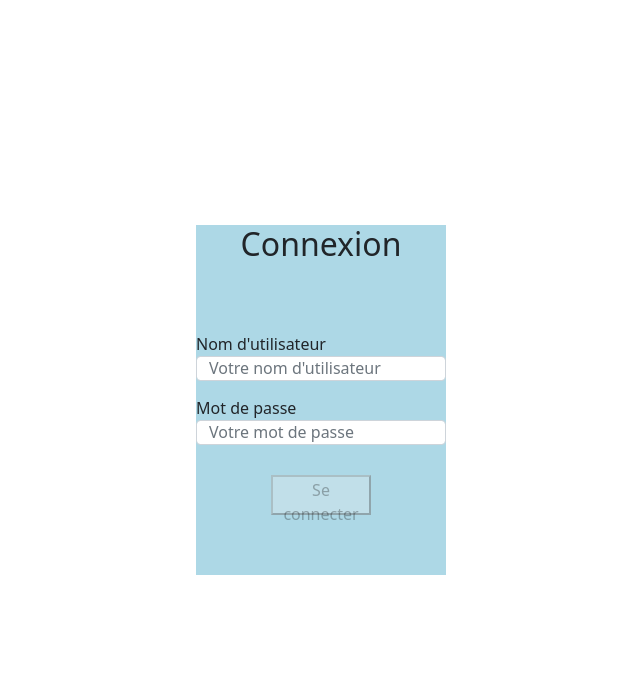
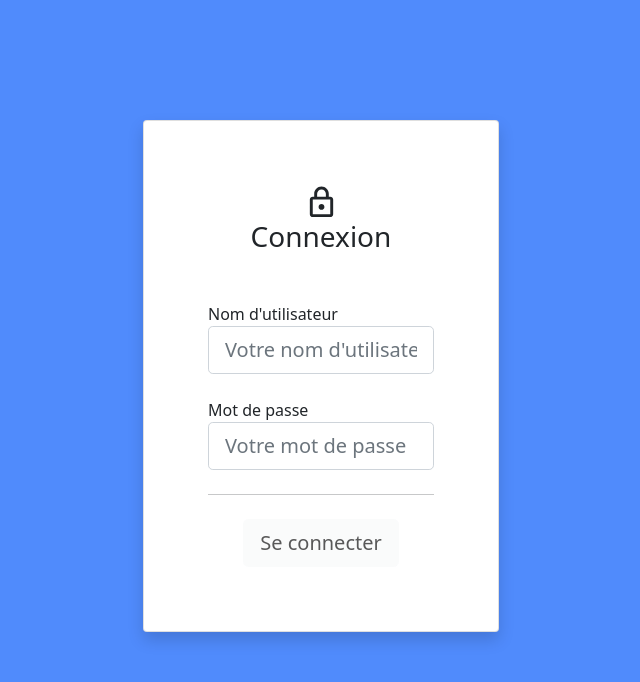
Before and after one commit to MouhaBY/wms, a React (Create React App) app: page /configurations in a window 1280 px wide. Shown: the top 682 px of the page, without its empty margins (319-959 px from the left). Built offline with nearby package versions, Linux system fonts and the light colour scheme.

Commit message:
bootstrap

```diff
--- a/src/Components/Main/AppBar.js
+++ b/src/Components/Main/AppBar.js
@@ -1,4 +1,4 @@
-import React from "react";
+import React, { useState } from "react";
 import { useNavigate } from "react-router-dom";
 import { useDispatch, useSelector } from "react-redux";
 import { logoutAction } from "../../features/authentication";
@@ -9,9 +9,14 @@ import LogoutIcon from "@mui/icons-material/Logout";
 
 
 export default function AppBar (){
+    const [showDropdown, setShowDropdown] = useState(false);
     const dispatch = useDispatch();
     const navigate = useNavigate();
     const contact = useSelector(selectContact());
+
+    function toggleDropdown(){
+        setShowDropdown(!showDropdown)
+    }
 
     function handleDisconnect(){
         dispatch(logoutAction());
@@ -23,16 +28,27 @@ export default function AppBar (){
     }
 
     return(
-        <div className="appbar">
-            <button className="discrete-button" onClick={handleDrawer}>
-                <MenuIcon style={{ color: "white" }}/>
-            </button>
-            <h3 className="appbar-h2">Warehouse Management System</h3>
-            <span className="appbar-span">Connecté en tant que :</span>
-            <h4 className="appbar-h3">{contact}</h4>
-            <button className="discrete-button" onClick={handleDisconnect}>
-                <LogoutIcon style={{color:"red"}}/>
-            </button>
+        <div className="navbar navbar-dark bg-primary">
+            <div className="d-flex justify-content-end">
+                <button className="navbar-toggler" onClick={handleDrawer}>
+                    <MenuIcon style={{ color: "white" }}/>
+                </button>
+                <text className="navbar-brand">Warehouse Management System</text>
+            </div>
+            <div className="d-flex justify-content-end">
+                <span className="navbar-text">Connecté en tant que : </span>
+                <div className="dropdown">
+                    <button className="btn dropdown-toggle" onClick={toggleDropdown}>{contact}</button>
+                </div>
+                {
+                    showDropdown && <div className="mydropdown">
+                            <button className="dropdown-item" onClick={handleDisconnect}>
+                                <text>Se déconnecter</text>
+                                <LogoutIcon style={{color:"red"}}/>
+                            </button>
+                    </div>
+                }
+            </div>
         </div>
     );
 }
--- a/src/Components/Main/Drawer.js
+++ b/src/Components/Main/Drawer.js
@@ -16,7 +16,7 @@ export default function Drawer(){
         <div className="drawer-div">
             <div className="drawer-logo" onClick={()=>navigate("/")}>
                 <WarehouseRoundedIcon fontSize="large" color="primary"/>
-                <h2 style={{color:"#3874CB"}}>WMS</h2>
+                <h2 className="drawer-title">WMS</h2>
             </div>
             <div>
                 {
--- a/src/Pages/App.css
+++ b/src/Pages/App.css
@@ -52,82 +52,10 @@
     background-color: gray;
 }
 
-.appbar{
-    display: flex;
-    flex-direction: row;
-    background-color: darkblue;
-    height: 70px;
-    align-items: center;
-    padding-left: 10px;
-    padding-right: 10px;
+.drawer-title{
+    color:#3874CB;
 }
 
-.appbar-h2{
-    color: white;
-    margin-left: 15px;
-    margin-right: auto;
-    margin-top: 0px;
-    margin-bottom: 0px;
-}
-
-.appbar-h3{
-    color: white;
-    margin-right: 10px;
-    font-weight: normal;
-    margin-top: 0px;
-    margin-bottom: 0px;
-}
-
-.appbar-span{
-    color: white;
-    font-style: italic;
-    margin-right: 8px;
-}
-
-.login-div{
-    align-items: center;
-    justify-content: center;
-    display: flex;
-    flex-direction: column;
-    position: absolute;
-    min-height: 100%;
-    min-width: 100%;
-    height: auto;
-}
-
-.login-card{
-    background-color: lightblue;
-    height: 350px;
-    width: 250px;
-}
-
-.login-div-h2{
-    text-align: center;
-    margin-bottom: 0px;
-}
-
-.login-div-body{
-    display: flex;
-    align-items: center;
-    justify-content: center;
-    height: 100%;
-}
-
-.login-div-button{
-    display: flex;
-    align-items: center;
-    justify-content: center;
-    margin: 30px;
-}
-
-.login-button{
-    height: 40px;
-    width: 100px;
-}
-
-.login-error{
-    color: red;
-}
 
 .form-label{
     display: flex;
@@ -160,3 +88,19 @@
     background-color: transparent;
     border: 0;
 }
+
+/* boottrap modifying */
+.form-label{
+    text-align: left;
+}
+
+.navbar-toggler{
+    border: 0;
+}
+
+
+.mydropdown{
+    background-color: white;
+    position: absolute;
+    top:55px
+}
--- a/src/Pages/Login/Login.js
+++ b/src/Pages/Login/Login.js
@@ -1,6 +1,7 @@
 import React, { useEffect, useState } from "react";
 import { useDispatch } from "react-redux";
 import { loginAction } from "../../features/authentication";
+import LockOutlinedIcon from "@mui/icons-material/LockOutlined";
 
 
 export default function Login (){
@@ -56,47 +57,56 @@ export default function Login (){
     },[username, password]);
 
     return(
-        <div className="login-div">
-            <div className="login-card">
-                <h2 className="login-div-h2">
+        <div className="vh-100" style={{backgroundColor: "#508bfc"}}>
+            <div className="container py-5 h-100">
+                <div className="row d-flex justify-content-center align-items-center h-100">
+                    <div className="col-12 col-md-8 col-lg-6 col-xl-4">
+                        <div className="card shadow p-3 mb-5 bg-body rounded">
+                            <div className="card-body p-5 text-center">
+                                <LockOutlinedIcon fontSize="large" />
+                                <h3 className="mb-5">
                                     Connexion
-                </h2>
-                <div className="login-div-body">
+                                </h3>
                                 <form onSubmit={handleSubmit}>
+                                    <div className="form-outline mb-4">
                                         <label htmlFor="usernameinput" className="form-label">
                                             Nom d&apos;utilisateur
                                             <input
                                             type="text"
-                                className="form-control"
+                                            placeholder="Votre nom d&apos;utilisateur"
+                                            className="form-control form-control-lg"
                                             id="usernameinput"
-                                placeholder="Votre nom d'utilisateur"
                                             value={username}
                                             onChange={evt => setUsername(evt.target.value)}
                                         />
                                         </label>
+                                    </div>
+                                    <div className="form-outline mb-4">
                                         <label htmlFor="passwordinput" className="form-label">
                                             Mot de passe
                                             <input
                                                 type="password"
-                                className="form-control"
+                                                placeholder="Votre mot de passe"
+                                                className="form-control form-control-lg"
                                                 id="passwordinput"
-                                placeholder="Votre mot de passe"
                                                 value={password}
                                                 onChange={evt => setPassword(evt.target.value)}
                                             />
                                         </label>
+                                    </div>
                                     {
-                            hasError &&
-                                <div className="login-error">
+                                        hasError && <div className="alert alert-danger" role="alert">
                                             {errorMessage}
                                         </div>
                                     }
-                        <div className="login-div-button">
-                            <button className="login-button" type='submit' disabled={!isFormValid}>
+                                    <hr className="my-4"/>
+                                    <button className={"btn btn-lg btn-block " + (isFormValid ? "btn-primary" : "btn-light")} type="submit" disabled={!isFormValid}>
                                         Se connecter
                                     </button>
+                                </form>
                             </div>
-                    </form>
+                        </div>
+                    </div>
                 </div>
             </div>
         </div>
--- a/src/Pages/NotAuthorized/NotAuthorized.js
+++ b/src/Pages/NotAuthorized/NotAuthorized.js
@@ -9,9 +9,9 @@ export default function NotAuthorized() {
         <div>
             <h2>Accès non autorisé</h2>
             <p>
-                Votre profil n`&apos;`est pas autorisé à accéder à cette page
+                Votre profil n&apos;est pas autorisé à accéder à cette page
             </p>
-            <button onClick={handleReturn}>Retour à l`&apos;`accueil</button>
+            <button onClick={handleReturn}>Retour à l&apos;accueil</button>
         </div>
     );
 }
--- a/src/Pages/Notfound/Notfound.js
+++ b/src/Pages/Notfound/Notfound.js
@@ -7,11 +7,11 @@ export default function Notfound() {
 
     return (
         <div>
-            <h2>Cette page n`&apos;`existe pas</h2>
+            <h2>Cette page n&apos;existe pas</h2>
             <p>
                 La page que vous cherchez semble introuvable !
             </p>
-            <button onClick={handleReturn}>Retour à l``&apos;accueil</button>
+            <button onClick={handleReturn}>Retour à l&apos;accueil</button>
         </div>
     );
 }
--- a/src/Pages/Users/Users.js
+++ b/src/Pages/Users/Users.js
@@ -21,7 +21,7 @@ export default function Users() {
                     <thead>
                         <tr>
                             <th>#</th>
-                            <th>Nom d`&apos;`utilisateurs</th>
+                            <th>Nom d&apos;utilisateurs</th>
                             <th>Contact</th>
                             <th>Profil</th>
                             <th>Etat</th>
```
Also changed, not shown: .eslintrc.js, 1 other file (tests, documents, lock files or other folders). Lines whose indentation alone changed are shown as unchanged.
